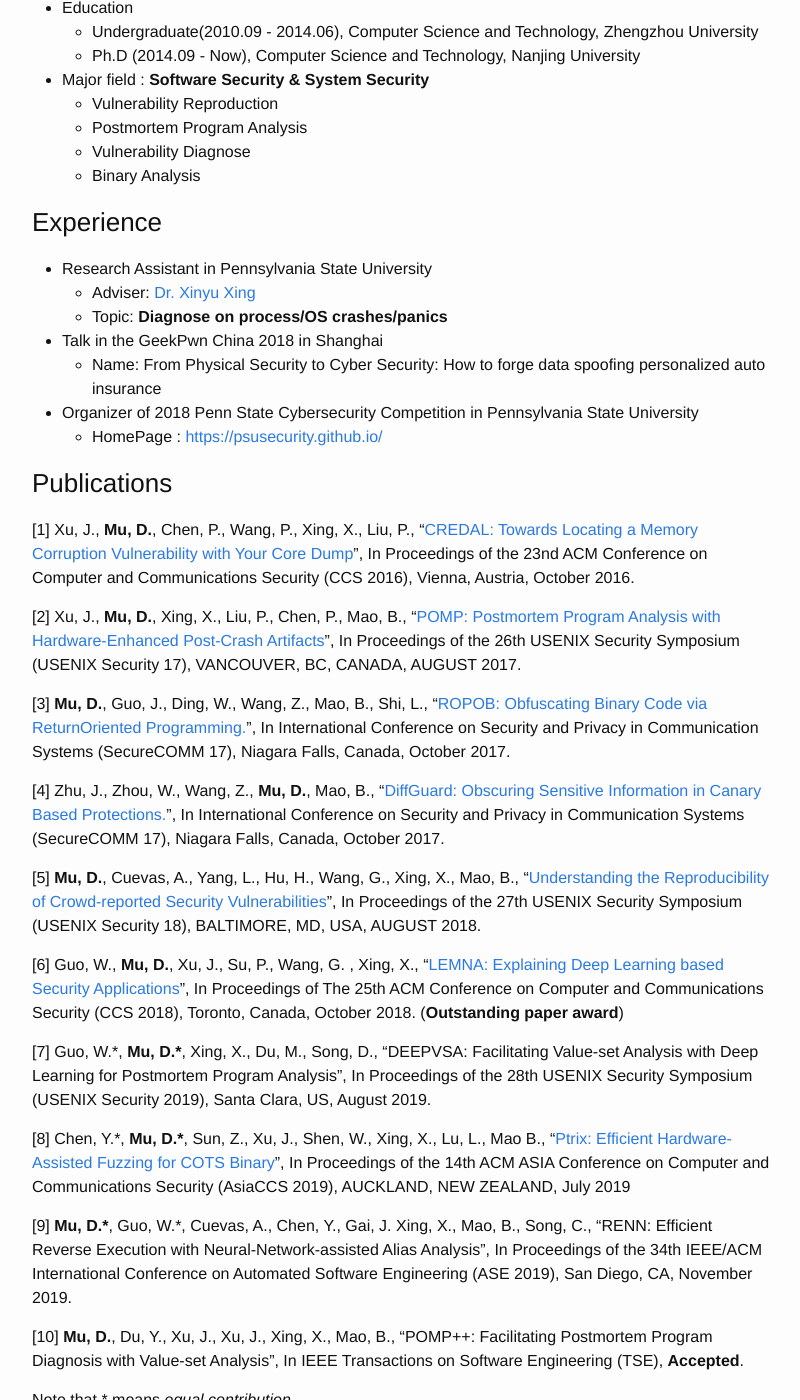
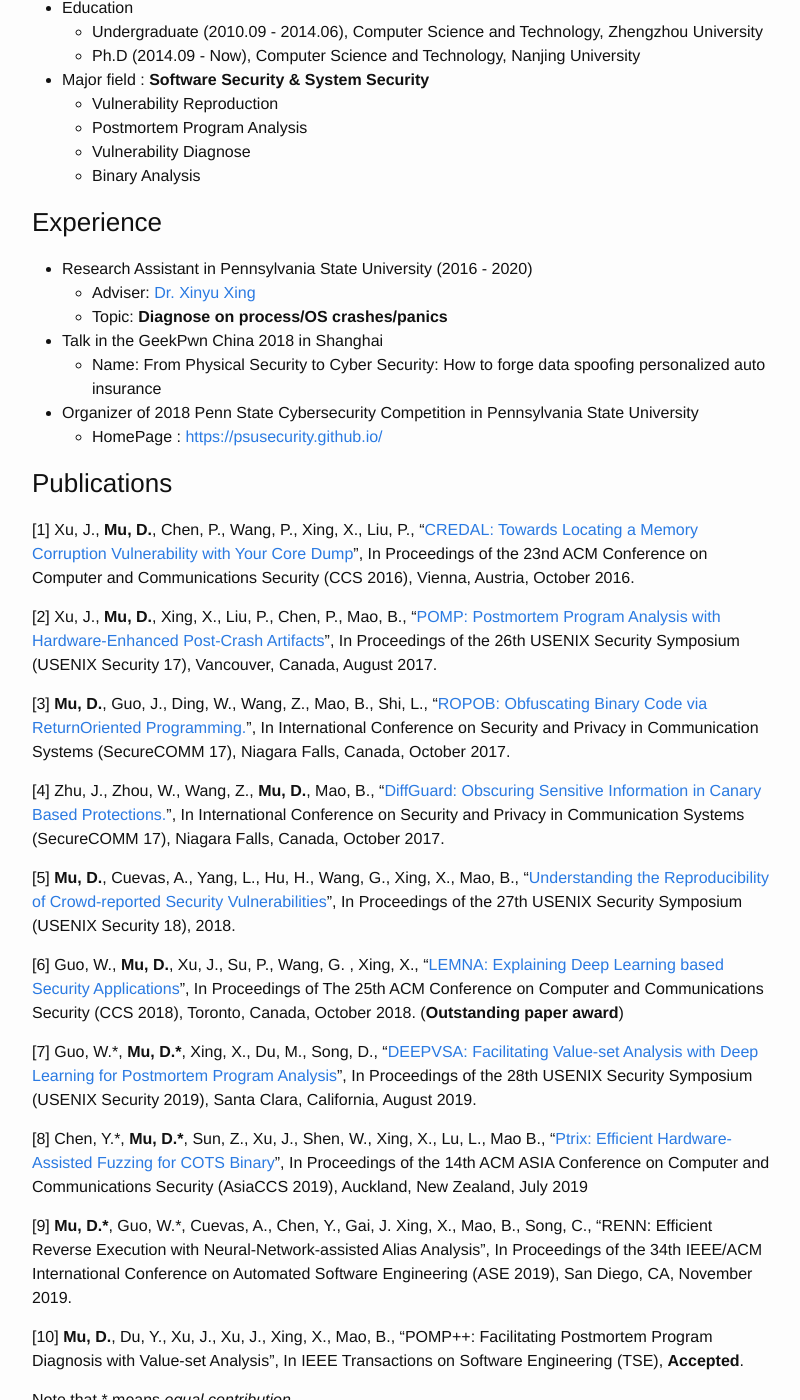
Before and after one commit to mudongliang/mudongliang.github.io, a Jekyll site: the page built from about/about.md, in a window 1280 px wide and 1400 px high, scrolled down 396 px. Shown: the whole window, without its empty margins (238-1038 px from the left). Built offline with Jekyll 4.4.1, drawn with Linux system fonts in a browser that asks for light colours; some of the changed text lies outside the part shown.

Commit message:
add more information

```diff
--- a/about/about.md
+++ b/about/about.md
@@ -22,7 +22,7 @@
 
 ### Experience
 
-- Research Assistant in Pennsylvania State University
+- Research Assistant in Pennsylvania State University (2016 - 2020)
 	- Adviser: [Dr. Xinyu Xing](http://xinyuxing.org/)
 	- Topic: **Diagnose on process/OS crashes/panics**
 
@@ -36,19 +36,19 @@
 
 [1] Xu, J., **Mu, D.**, Chen, P., Wang, P., Xing, X., Liu, P., "[CREDAL: Towards Locating a Memory Corruption Vulnerability with Your Core Dump]({{site.url}}/files/papers/p529-xu.pdf)", In Proceedings of the 23nd ACM Conference on Computer and Communications Security (CCS 2016), Vienna, Austria, October 2016.
 
-[2] Xu, J., **Mu, D.**, Xing, X., Liu, P., Chen, P., Mao, B., "[POMP: Postmortem Program Analysis with Hardware-Enhanced Post-Crash Artifacts]({{site.url}}/files/papers/sec17-xu.pdf)", In Proceedings of the 26th USENIX Security Symposium (USENIX Security 17), VANCOUVER, BC, CANADA, AUGUST 2017.
+[2] Xu, J., **Mu, D.**, Xing, X., Liu, P., Chen, P., Mao, B., "[POMP: Postmortem Program Analysis with Hardware-Enhanced Post-Crash Artifacts]({{site.url}}/files/papers/sec17-xu.pdf)", In Proceedings of the 26th USENIX Security Symposium (USENIX Security 17), Vancouver, Canada, August 2017.
 
 [3] **Mu, D.**, Guo, J., Ding, W., Wang, Z., Mao, B., Shi, L., "[ROPOB: Obfuscating Binary Code via ReturnOriented Programming.]({{site.url}}/files/papers/ropob_securecomm.pdf)", In International Conference on Security and Privacy in Communication Systems (SecureCOMM 17), Niagara Falls, Canada, October 2017.
 
 [4] Zhu, J., Zhou, W., Wang, Z., **Mu, D.**, Mao, B., "[DiffGuard: Obscuring Sensitive Information in Canary Based Protections.]({{site.url}}/files/papers/diffguard_securecomm.pdf)", In International Conference on Security and Privacy in Communication Systems (SecureCOMM 17), Niagara Falls, Canada, October 2017.
 
-[5] **Mu, D.**, Cuevas, A., Yang, L., Hu, H., Wang, G., Xing, X., Mao, B., "[Understanding the Reproducibility of Crowd-reported Security Vulnerabilities]({{site.url}}/files/papers/sec18-mu.pdf)", In Proceedings of the 27th USENIX Security Symposium (USENIX Security 18), BALTIMORE, MD, USA, AUGUST 2018.
+[5] **Mu, D.**, Cuevas, A., Yang, L., Hu, H., Wang, G., Xing, X., Mao, B., "[Understanding the Reproducibility of Crowd-reported Security Vulnerabilities]({{site.url}}/files/papers/sec18-mu.pdf)", In Proceedings of the 27th USENIX Security Symposium (USENIX Security 18),  2018.
 
 [6] Guo, W., **Mu, D.**, Xu, J., Su, P., Wang, G. , Xing, X., "[LEMNA: Explaining Deep Learning based Security Applications]({{site.url}}/files/papers/ccs18.pdf)", In Proceedings of The 25th ACM Conference on Computer and Communications Security (CCS 2018), Toronto, Canada, October 2018. (**Outstanding paper award**)
 
-[7] Guo, W.*, **Mu, D.\***, Xing, X., Du, M., Song, D., "DEEPVSA: Facilitating Value-set Analysis with Deep Learning for Postmortem Program Analysis", In Proceedings of the 28th USENIX Security Symposium (USENIX Security 2019), Santa Clara, US, August 2019.
+[7] Guo, W.*, **Mu, D.\***, Xing, X., Du, M., Song, D., "[DEEPVSA: Facilitating Value-set Analysis with Deep Learning for Postmortem Program Analysis]({{site.url}}/files/papers/ccs18.pdf)", In Proceedings of the 28th USENIX Security Symposium (USENIX Security 2019), Santa Clara, California, August 2019.
 
-[8] Chen, Y.*, **Mu, D.\***, Sun, Z., Xu, J., Shen, W., Xing, X., Lu, L., Mao B., "[Ptrix: Efficient Hardware-Assisted Fuzzing for COTS Binary]({{site.url}}/files/papers/ptrix.pdf)", In Proceedings of the 14th ACM ASIA Conference on Computer and Communications Security (AsiaCCS 2019), AUCKLAND, NEW ZEALAND, July 2019
+[8] Chen, Y.*, **Mu, D.\***, Sun, Z., Xu, J., Shen, W., Xing, X., Lu, L., Mao B., "[Ptrix: Efficient Hardware-Assisted Fuzzing for COTS Binary]({{site.url}}/files/papers/ptrix.pdf)", In Proceedings of the 14th ACM ASIA Conference on Computer and Communications Security (AsiaCCS 2019), Auckland, New Zealand, July 2019
 
 [9] **Mu, D.\***, Guo, W.*, Cuevas, A., Chen, Y., Gai, J. Xing, X., Mao, B., Song, C., "RENN: Efficient Reverse Execution with Neural-Network-assisted Alias Analysis", In Proceedings of the 34th IEEE/ACM International Conference on Automated Software Engineering (ASE 2019), San Diego, CA, November 2019.
 
```
Also changed, not shown: other parts of about/about.md (+4 -11 lines), 2 other files.
